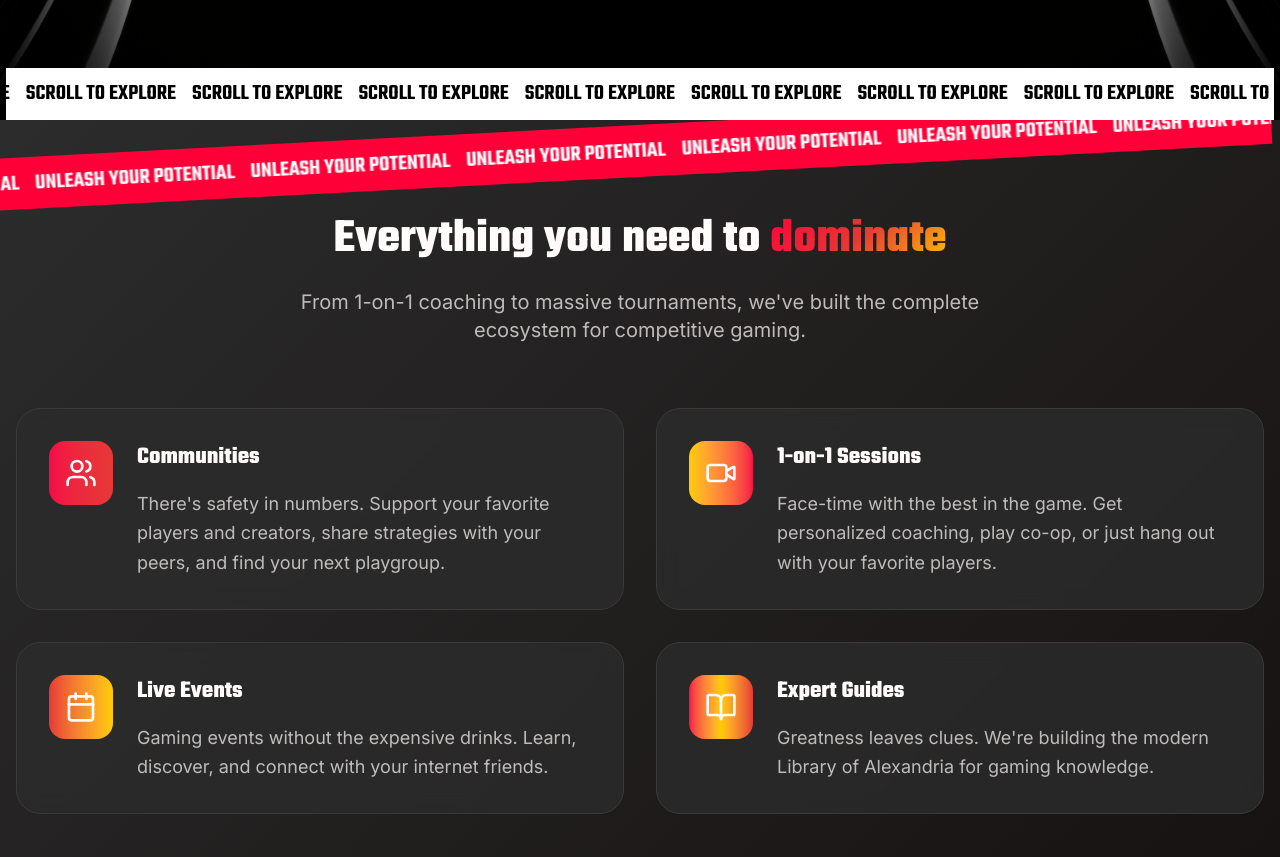
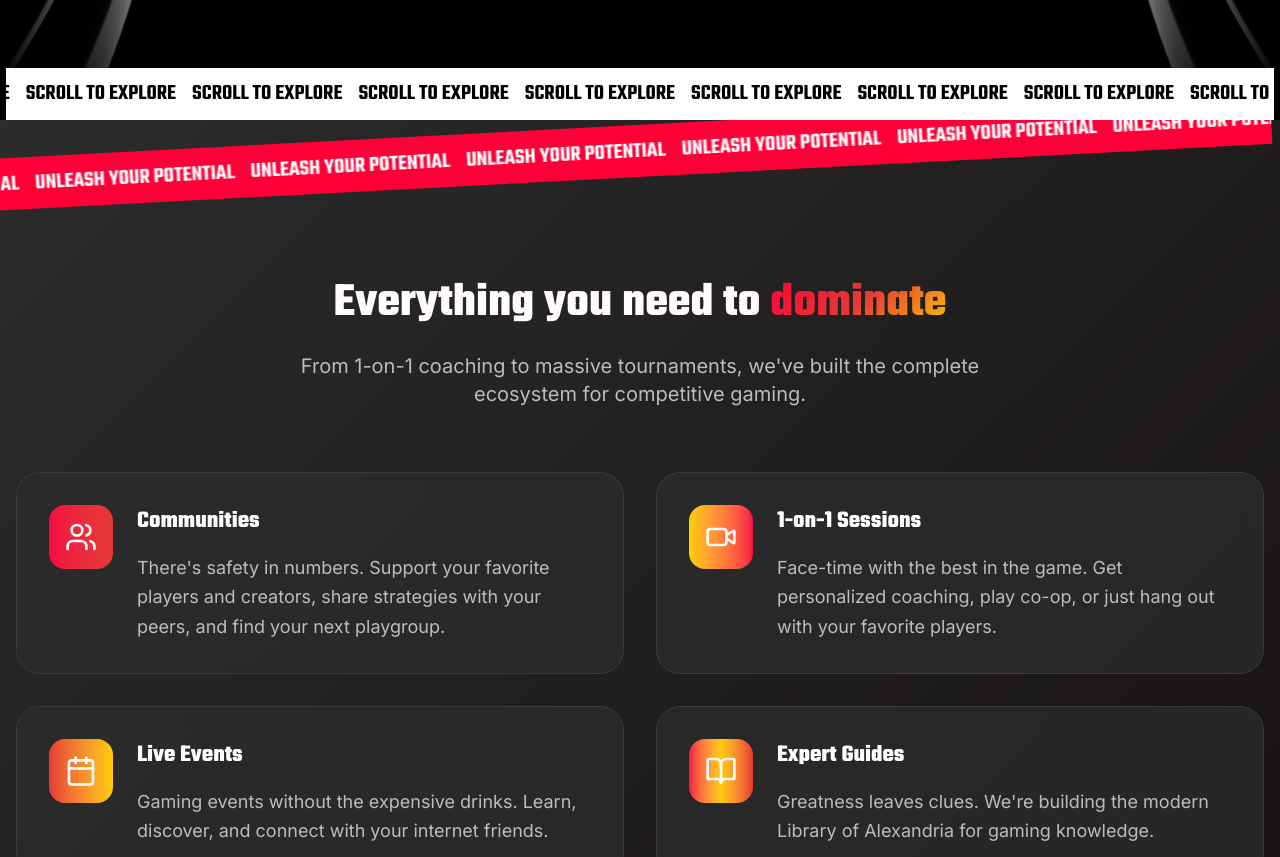
Before and after one commit to cperdiansyah/propublic-new, a Next.js app: page / in a window 1280 px wide. Shown: the part 680-1537 px from the top of the page. Built offline with nearby package versions, Linux system fonts and the light colour scheme; no server answers.

Commit message:
fix: increase padding in FeaturesSection for improved layout

```diff
--- a/src/components/home/features-section.tsx
+++ b/src/components/home/features-section.tsx
@@ -39,7 +39,7 @@ export default function FeaturesSection() {
   ]
 
   return (
-    <section className="py-24 px-4 feature-grid">
+    <section className="py-40 px-4 feature-grid">
       <div className="max-w-7xl mx-auto">
         <div className="text-center mb-16">
           <h2 className="text-4xl md:text-5xl font-bold mb-6">
```
